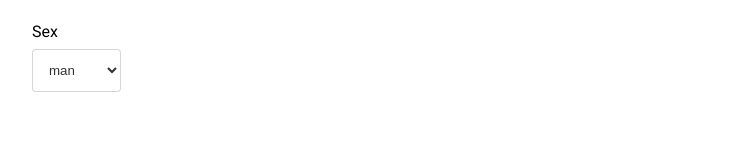
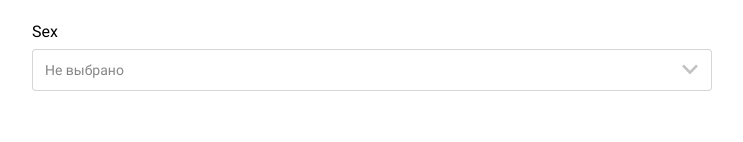
Before and after one commit to Axent13/frontcloudcamp-test-task, a React app: page /create in a window 1280 px wide. Shown: the part 354-496 px from the top of the page, without its empty margins (268-1011 px from the left). Built offline with nearby package versions, Linux system fonts and the light colour scheme.

Commit message:
feat: Создаёт компонент Select

```diff
--- /dev/null
+++ b/src/components/common/form/FormikSelect/formikSelect.tsx
@@ -0,0 +1,29 @@
+import React from 'react';
+import { useField, useFormikContext } from 'formik';
+import Select, { SelectOption } from '../Select/select';
+
+type FormikSelectProps<T> = {
+  name: string;
+  options: SelectOption<T>[];
+  placeholder: string;
+};
+
+const FormikSelect = <T,>(props: FormikSelectProps<T>) => {
+  const name = props.name;
+  const [field] = useField<T>(name);
+  const { setFieldValue } = useFormikContext();
+
+  const handleChange = (val: T) => {
+    setFieldValue(name, val);
+  };
+
+  return (
+    <Select
+      placeholder={props.placeholder}
+      options={props.options}
+      onChange={handleChange}
+      value={field.value}
+    />
+  );
+};
+export default FormikSelect;
--- /dev/null
+++ b/src/components/common/form/Select/select.scss
@@ -0,0 +1,65 @@
+@use '../../../../variables.scss';
+$border-raduis: 0.25rem;
+
+.select {
+  @include variables.font-regular;
+  font-size: 0.875rem;
+
+  &__selected-value {
+    padding: 0.75rem;
+    background: url('../../../../assets/images/arrow-down.svg') no-repeat 98% /
+        1rem,
+      #fff;
+    border: 1px solid variables.$gray-16;
+    color: variables.$main-text-color;
+    border-radius: $border-raduis;
+    user-select: none;
+    cursor: pointer;
+
+    &_opened {
+      background: url('../../../../assets/images/arrow-up.svg') no-repeat 98% /
+          1rem,
+        #fff;
+    }
+
+    &_is-placeholder {
+      color: variables.$gray-48;
+    }
+  }
+
+  &__options {
+    display: none;
+    box-shadow: 0px 4px 20px variables.$gray-8;
+
+    &_opened {
+      display: block;
+    }
+  }
+
+  &__option {
+    padding: 0.75rem;
+    background: #fff;
+    border: 1px solid variables.$gray-16;
+    color: variables.$main-text-color;
+    user-select: none;
+    cursor: pointer;
+
+    &:first-child {
+      border-top-left-radius: $border-raduis;
+      border-top-right-radius: $border-raduis;
+    }
+
+    &:last-child {
+      border-bottom-left-radius: $border-raduis;
+      border-bottom-right-radius: $border-raduis;
+    }
+
+    &_selected {
+      background-color: #f5f5f5;
+    }
+
+    &:hover {
+      background-color: #e7e7e7;
+    }
+  }
+}
--- /dev/null
+++ b/src/components/common/form/Select/select.tsx
@@ -0,0 +1,77 @@
+import React, { useRef, useState } from 'react';
+import './select.scss';
+
+export type SelectOption<T> = {
+  label: string;
+  value: T;
+};
+
+export type Select<T> = {
+  options: SelectOption<T>[];
+  value: T;
+  placeholder: string;
+  onChange(value: T): void;
+};
+
+const Select = <T,>(props: Select<T>) => {
+  const { options, placeholder, onChange } = props;
+  const [selectedValue, setSelectedValue] = useState(placeholder);
+  const [isOpened, setIsOpened] = useState(false);
+  const optionsField = useRef(null);
+
+  const handleSelectClick = () => {
+    setIsOpened((prevState) => !prevState);
+  };
+
+  const handleOptionClick = (option: SelectOption<T>) => {
+    setIsOpened((prevState) => !prevState);
+    setSelectedValue(option.label);
+    onChange(option.value);
+  };
+
+  return (
+    <div className='select'>
+      <div className='select__select select__select_opened'>
+        <div
+          className={
+            'select__selected-value' +
+            (isOpened ? ' select__selected-value_opened' : '') +
+            (selectedValue === placeholder
+              ? ' select__selected-value_is-placeholder'
+              : '')
+          }
+          onClick={handleSelectClick}
+        >
+          {selectedValue}
+        </div>
+        <div
+          className={
+            'select__options' + (isOpened ? ' select__options_opened' : '')
+          }
+          ref={optionsField}
+        >
+          {options.map((option, index) => {
+            return (
+              <div
+                key={index}
+                className={
+                  'select__option' +
+                  (option.label === selectedValue
+                    ? ' select__option_selected'
+                    : '')
+                }
+                onClick={() => {
+                  handleOptionClick(option);
+                }}
+              >
+                {option.label}
+              </div>
+            );
+          })}
+        </div>
+      </div>
+    </div>
+  );
+};
+
+export default Select;
--- a/src/components/ui/stepFirst/stepFirst.tsx
+++ b/src/components/ui/stepFirst/stepFirst.tsx
@@ -3,6 +3,8 @@ import './stepFirst.scss';
 import Button from '../../common/button/button';
 import { Form, Formik } from 'formik';
 import FormikFieldWithClass from '../../common/form/Field/formikFieldWithClass';
+import Select from '../../common/form/Select/select';
+import FormikSelect from '../../common/form/FormikSelect/formikSelect';
 
 interface IStepFirstProps {
   handlePrevButtonClick: Function;
@@ -20,7 +22,7 @@ const StepFirst = ({
           'field-nickname': '',
           'field-name': '',
           'field-sername': '',
-          'field-sex': '',
+          'field-sex': null,
         }}
         onSubmit={(values) => {
           console.log(values);
@@ -63,16 +65,20 @@ const StepFirst = ({
           <div>
             <label htmlFor='field-sex'>Sex</label>
             <div className='main-page__input-container'>
-              <FormikFieldWithClass
-                type='text'
-                name='field-sex'
-                id='field-sex'
+              <FormikSelect
+                name='field-sexxx'
                 placeholder='Не выбрано'
-                as='select'
-              >
-                <option value='field-sex-option-man'>man</option>
-                <option value='field-sex-option-woman'>woman</option>
-              </FormikFieldWithClass>
+                options={[
+                  {
+                    label: 'man',
+                    value: 'field-sex-option-man',
+                  },
+                  {
+                    label: 'woman',
+                    value: 'field-sex-option-woman',
+                  },
+                ]}
+              />
             </div>
           </div>
           <div className='step-first__buttons'>
```
Also changed, not shown: src/assets/images/arrow-down.svg (added), src/assets/images/arrow-up.svg (added).
